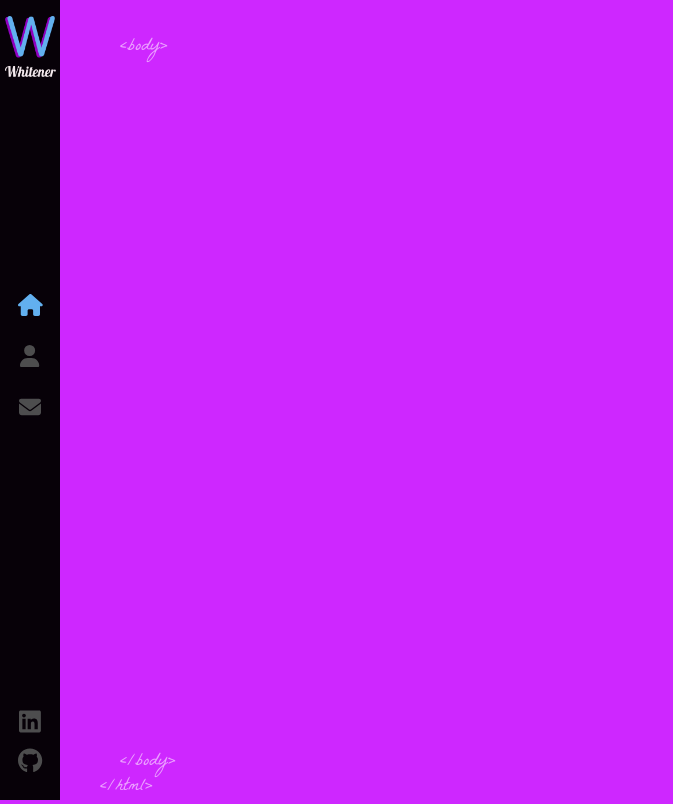
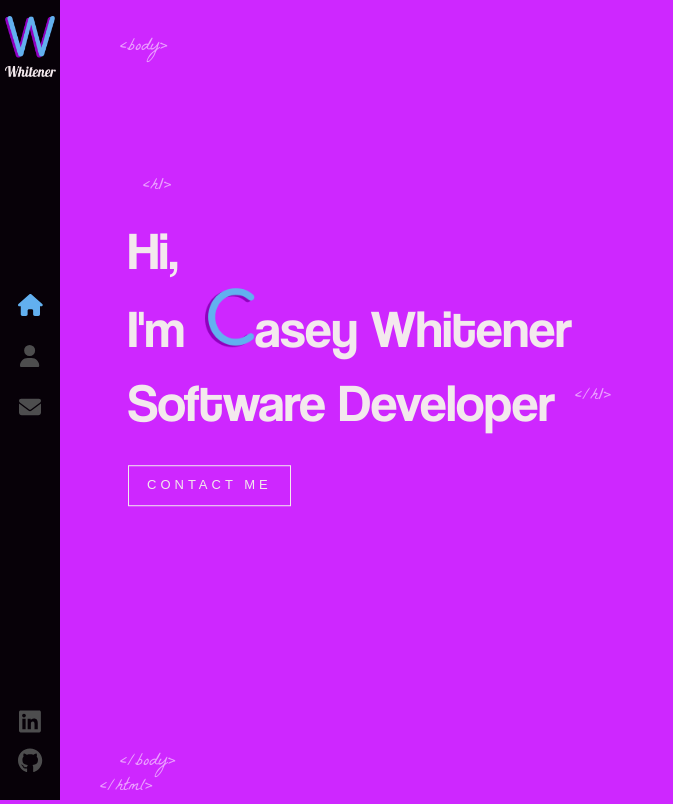
Before and after one commit to DatGeekUKnow/my_website, a React (Create React App) app: page / in a window 1280 px wide. Shown: the whole page, without its empty margins (0-673 px from the left). Built offline with nearby package versions, Linux system fonts and the light colour scheme.

Commit message:
home page init

```diff
--- a/src/App.js
+++ b/src/App.js
@@ -1,12 +1,15 @@
 import './App.scss';
 import { Route, Routes } from 'react-router-dom';
 import Layout from './components/Layout';
+import Home from './components/Home'
 
 function App() {
   return (
     <>
     <Routes>
-      <Route path="/" element={<Layout />}/>
+      <Route path="/" element={<Layout />}>
+        <Route index element={<Home />}/>
+      </Route>
     </Routes>
     </>
   );
--- /dev/null
+++ b/src/components/Home/index.js
@@ -0,0 +1,22 @@
+import './index.scss';
+import LogoTitle from '../../assets/images/logo-c.png'
+import { Link } from 'react-router-dom';
+
+const Home = () => {
+
+    return (
+        <div className="container home-page">
+            <div className="text-zone">
+                <h1>Hi, <br/> I'm
+                <img src={LogoTitle} alt="developer"/>
+                asey Whitener
+                <br />
+                Software Developer
+                </h1>
+                <Link to="/contact" className="flat-button">CONTACT ME</Link>
+            </div>
+        </div>
+    );
+}
+
+export default Home;
--- /dev/null
+++ b/src/components/Home/index.scss
@@ -0,0 +1,80 @@
+.home-page {
+
+    .text-zone {
+        position: absolute;
+        left: 10%;
+        top: 50%;
+        transform: translateY(-50%);
+        width: 40%;
+        max-height: 90%
+    }
+    h1 {
+        color: #f3e9ed;
+        font-size: 53px;
+        margin: 0;
+        font-family: 'Coolvetica';
+        font-weight: 400;
+
+        &::before {
+            opacity: 0.6;
+            content: '<h1>';
+            font-family: 'La Belle Aurore';
+            color: #fff1ff;
+            font-size: 18px;
+            position: absolute;
+            margin-top: -40px;
+            left: 15px;
+        }
+
+        &::after {
+            opacity: 0.6;
+            content: '</h1>';
+            font-family: 'La Belle Aurore';
+            color:#fff1ff;
+            font-size: 18px;
+            position: absolute;
+            margin-top: 18px;
+            margin-left: 20px;
+            animation: 1s fadeIn 1.7s backwards;
+        }
+
+        img {
+            width: 50px;
+            margin-left: 20px;
+            opacity: 0;
+            height: auto;
+            animation: rotateIn 1s linear both;
+            animation-delay: 1.4s;
+        }
+    }
+
+    h2 {
+        color: #8d8d8d;
+        margin-top: 20px;
+        font-weight: 400px;
+        font-size: 11px;
+        font-family: sans-serif;
+        letter-spacing: 3px;
+        animation: fadeIn 1s 1.8s backwards;
+    }
+
+    .flat-button {
+        color: #f3e9ed;
+        font-size: 13px;
+        font-weight: 400;
+        letter-spacing: 4px;
+        font-family: sans-serif;
+        text-decoration: none;
+        padding: 10px 18px;
+        border: 1px solid #f3e9ed;
+        margin-top: 25px;
+        float: left;
+        animation: fadeIn 1s 1.8s backwards;
+        white-space: nowrap;
+
+        &:hover {
+            background: #62b0ef;
+            color: #070108;
+        }
+    }
+}
--- a/src/components/Layout/index.scss
+++ b/src/components/Layout/index.scss
@@ -22,3 +22,17 @@
 .bottom-tag-html {
     margin-left: -20px;
 }
+
+.container {
+    width: 100%;
+    will-change: contents;
+    height: 90%;
+    min-height: 566px;
+    opacity: 0;
+    top: 5%;
+    margin: 0 auto;
+    z-index: 1;
+    transform-style: preserve-3d;
+    animation: fadeIn 1s forwards;
+    animation-delay: 1s;
+}
```
Also changed, not shown: src/assets/images/logo-c.png (added).
